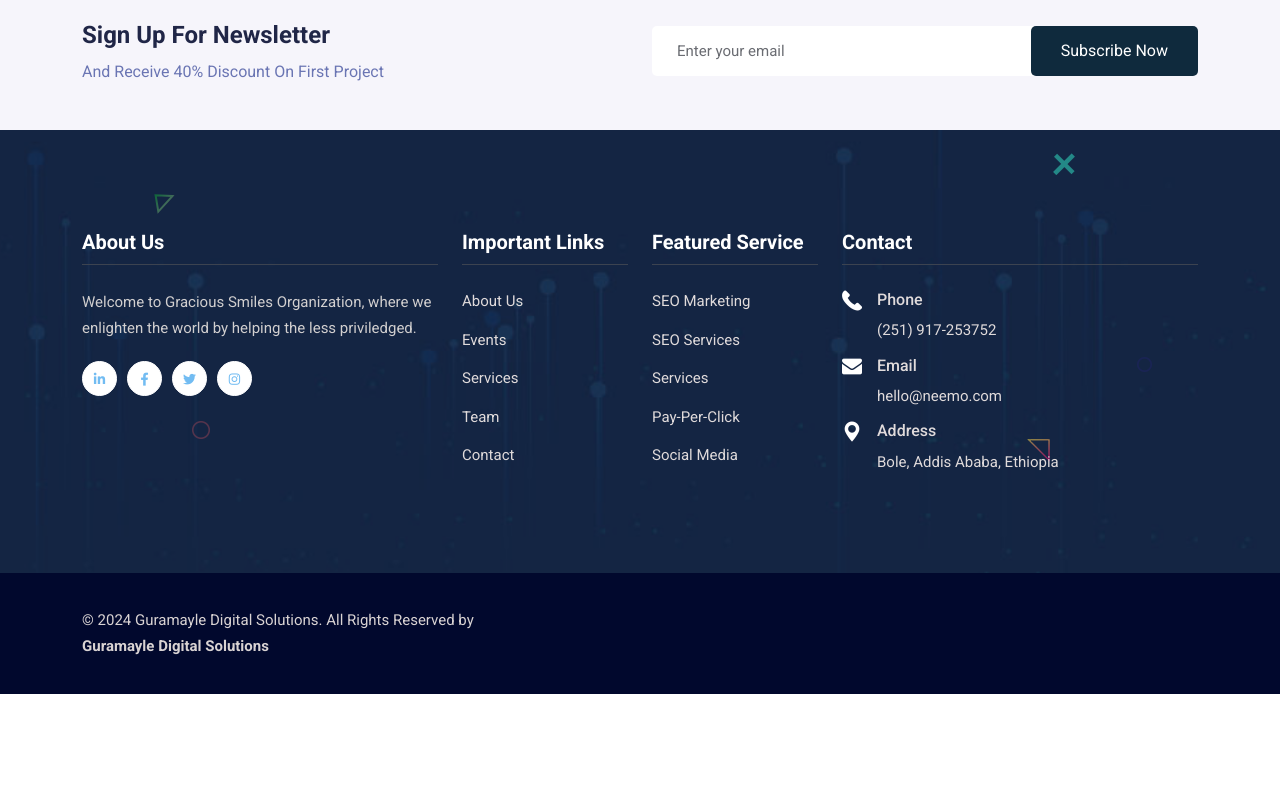
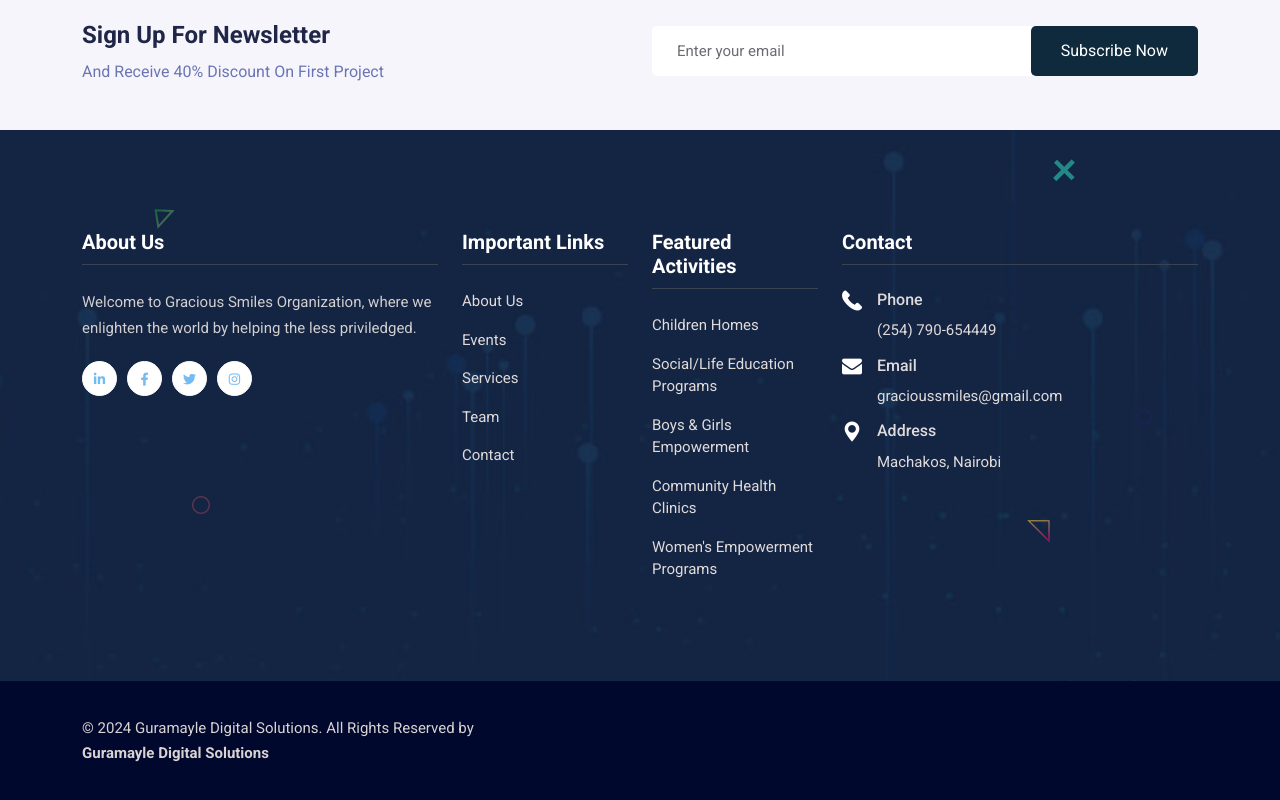
Before and after one commit to Kidd254/Gracious_Smile_Website, a Next.js app: page / in a window 1280 px wide. Shown: the part 6638-7438 px from the top of the page. Before the commit the page ends 7332 px from the top, so only its background shows below. Built offline with nearby package versions, Linux system fonts and the light colour scheme.

Commit message:
Add footer

```diff
--- a/components/Layouts/Footer.js
+++ b/components/Layouts/Footer.js
@@ -99,33 +99,33 @@ const Footer = () => {
             <div className="col-lg-2 col-md-6 col-sm-6">
               <div className="footer-item-area">
                 <div className="footer-heading">
-                  <h3>Featured Service</h3>
+                  <h3>Featured Activities</h3>
                 </div>
 
                 <ul className="footer-quick-links">
                   <li>
                     <Link href="/single-service">
-                      SEO Marketing
+                      Children Homes
                     </Link>
                   </li>
                   <li>
                     <Link href="/single-service">
-                      SEO Services
+                    Social/Life Education Programs
                     </Link>
                   </li>
                   <li>
                     <Link href="/single-service">
-                      Services
+                    Boys & Girls Empowerment
                     </Link>
                   </li>
                   <li>
                     <Link href="/single-service">
-                      Pay-Per-Click
+                    Community Health Clinics
                     </Link>
                   </li>
                   <li>
                     <Link href="/single-service">
-                      Social Media
+                    Women's Empowerment Programs
                     </Link>
                   </li>
                 </ul>
@@ -141,19 +141,19 @@ const Footer = () => {
                 <div className="footer-info-contact">
                   <i className="flaticon-call-answer"></i>
                   <h3>Phone</h3>
-                  <span>(251) 917-253752</span>
+                  <span>(254) 790-654449</span>
                 </div>
 
                 <div className="footer-info-contact">
                   <i className="flaticon-envelope"></i>
                   <h3>Email</h3>
-                  <span>hello@neemo.com</span>
+                  <span>gracioussmiles@gmail.com</span>
                 </div>
 
                 <div className="footer-info-contact">
                   <i className="flaticon-placeholder-filled-point"></i>
                   <h3>Address</h3>
-                  <span>Bole, Addis Ababa, Ethiopia</span>
+                  <span>Machakos, Nairobi</span>
                 </div>
               </div>
             </div>
```
